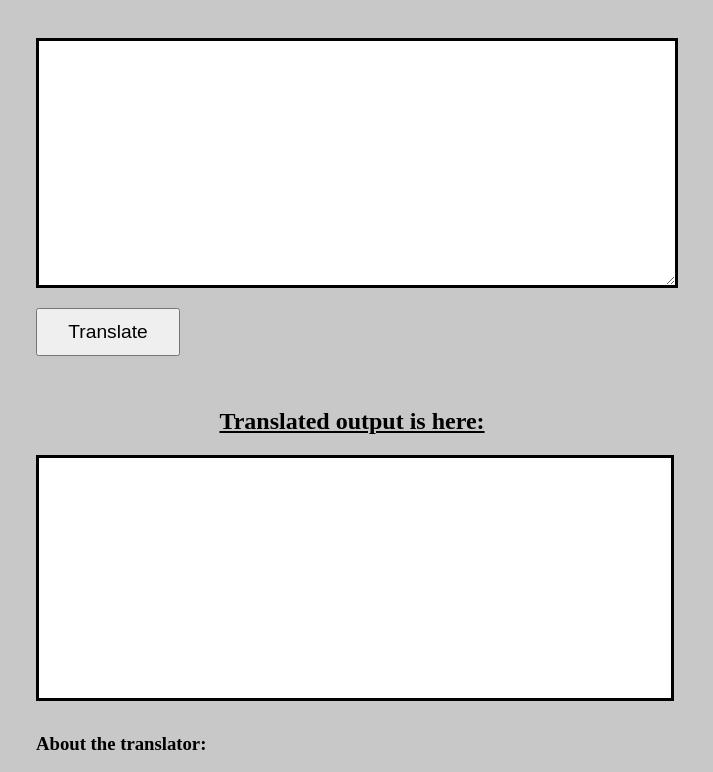
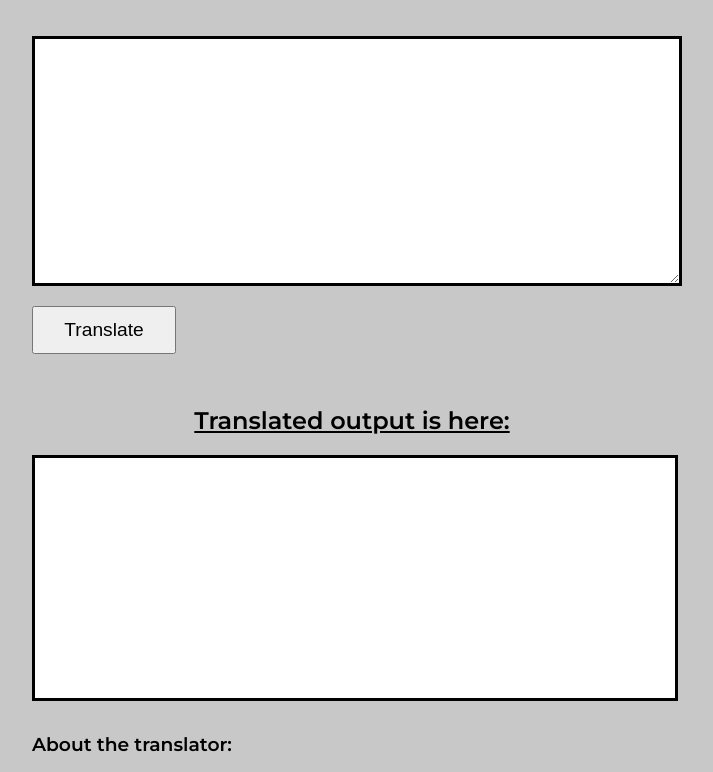
Before and after one commit to Ananth-lab/neogcamp-fun_translator, a plain HTML site: page index.html in a window 1280 px wide. Shown: the part 463-1235 px from the top of the page, without its empty margins (288-1001 px from the left). Drawn offline with Linux system fonts and the light colour scheme.

Commit message:
update-added a readme file and done with some stylings

```diff
--- a/styles.css
+++ b/styles.css
@@ -1,3 +1,11 @@
+@import url('https://fonts.googleapis.com/css2?family=Montserrat:wght@100;400;600&display=swap');
+
+body{
+    padding : 0;
+    margin: 0;
+    font-family: 'Montserrat', sans-serif;
+    background-color: rgb(201, 200, 200);
+}
 .img-svg{
     text-align: center;
     margin :auto;
@@ -16,6 +24,7 @@
     margin-left :25%;
     text-align: center;
     border : solid black;
+    font-size:1.5rem;
 }
 #btn-translate{
     width :9rem;
@@ -27,6 +36,7 @@
 }
 #txt-output{
     width : 50%;
+    font-size:1.5rem;
     height : 30vh;
     margin-left :25%;
     text-align: center;
@@ -47,6 +57,3 @@
     padding-left :25%;
     padding-top : 2rem;
 }
-body {
-    background-color: rgb(201, 200, 200);
-}
```
Also changed, not shown: 1 other file.
